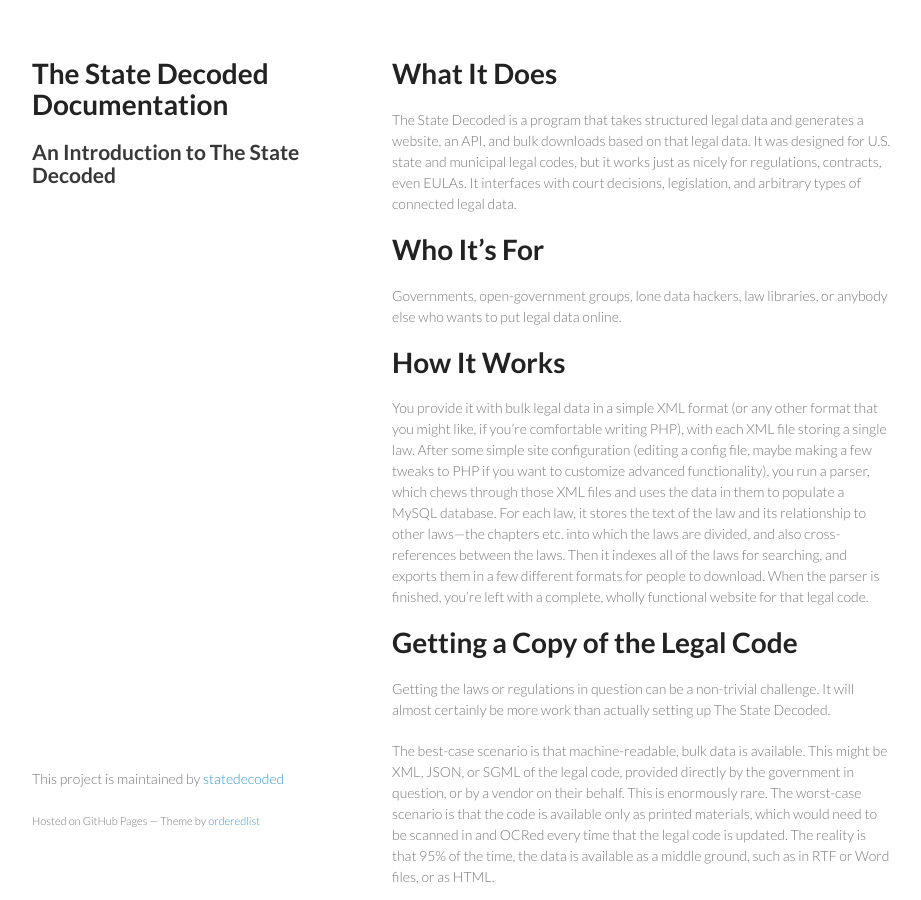
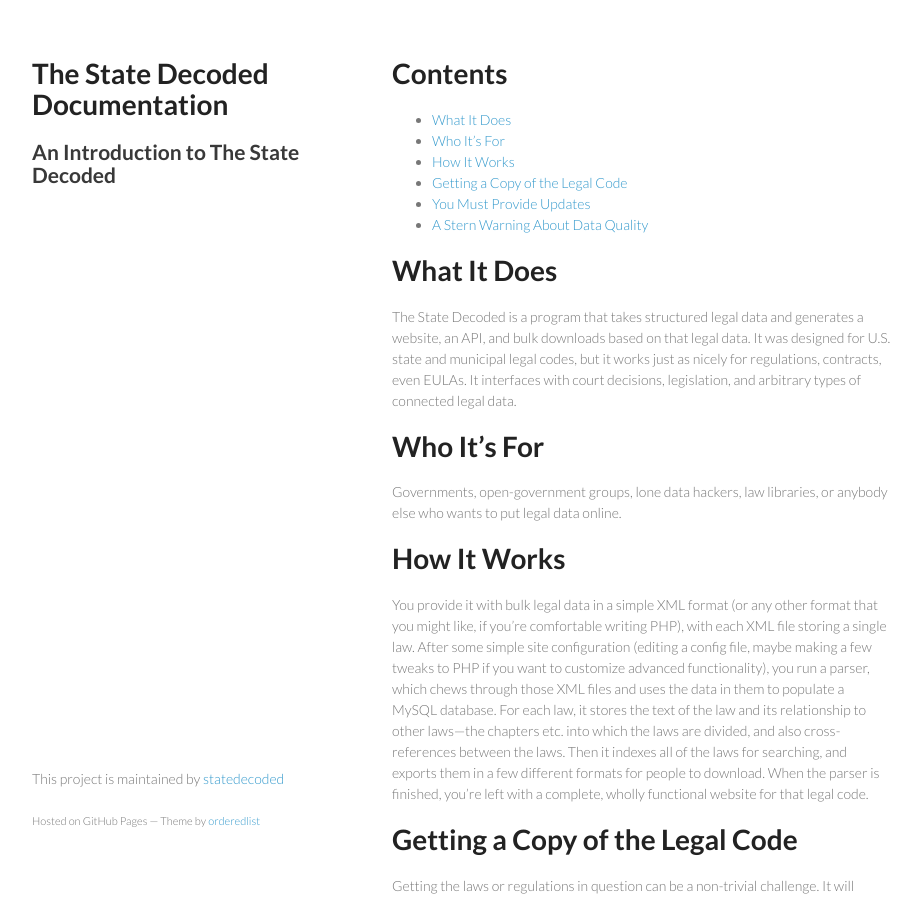
Before and after one commit to statedecoded/documentation, a Jekyll site: the page built from introduction.md, in a window 1280 px wide and 900 px high. Shown: the whole window, without its empty margins (178-1099 px from the left). Built offline with Jekyll 4.4.1, drawn with Linux system fonts in a browser that asks for light colours.

Commit message:
Add a TOC

```diff
--- a/introduction.md
+++ b/introduction.md
@@ -2,6 +2,12 @@
 title: An Introduction to The State Decoded
 layout: default
 ---
+
+# Contents
+{:.no_toc}
+
+* Will be replaced with the ToC, excluding the "Contents" header
+{:toc}
 
 # What It Does
 
```
Also changed, not shown: parser.md (+6 -0 lines), templates.md (+6 -0 lines).
